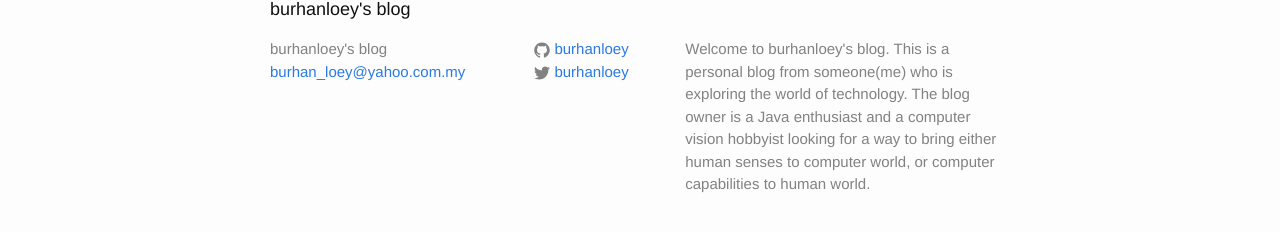
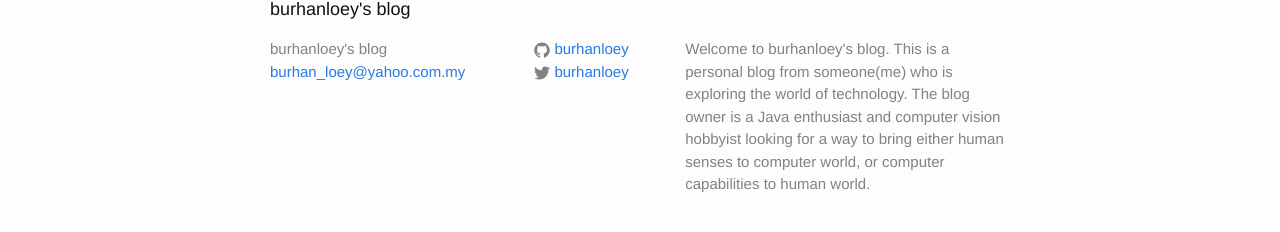
Before and after one commit to burhanloey/burhanloey.github.io, a Jekyll site: the page built from index.html, in a window 1280 px wide. Shown: the part 331-563 px from the top of the page. Built offline with Jekyll 4.4.1, drawn with Linux system fonts in a browser that asks for light colours.

Commit message:
Fix grammar

```diff
--- a/_config.yml
+++ b/_config.yml
@@ -4,7 +4,7 @@ email: burhan_loey@yahoo.com.my
 description: > # this means to ignore newlines until "baseurl:"
   Welcome to burhanloey's blog. This is a personal blog from someone(me) who is
   exploring the world of technology. The blog owner is a Java enthusiast and
-  a computer vision hobbyist looking for a way to bring either human senses to
+  computer vision hobbyist looking for a way to bring either human senses to
   computer world, or computer capabilities to human world.
 baseurl: "" # the subpath of your site, e.g. /blog/
 url: "https://github.com/burhanloey" # the base hostname & protocol for your site
```
